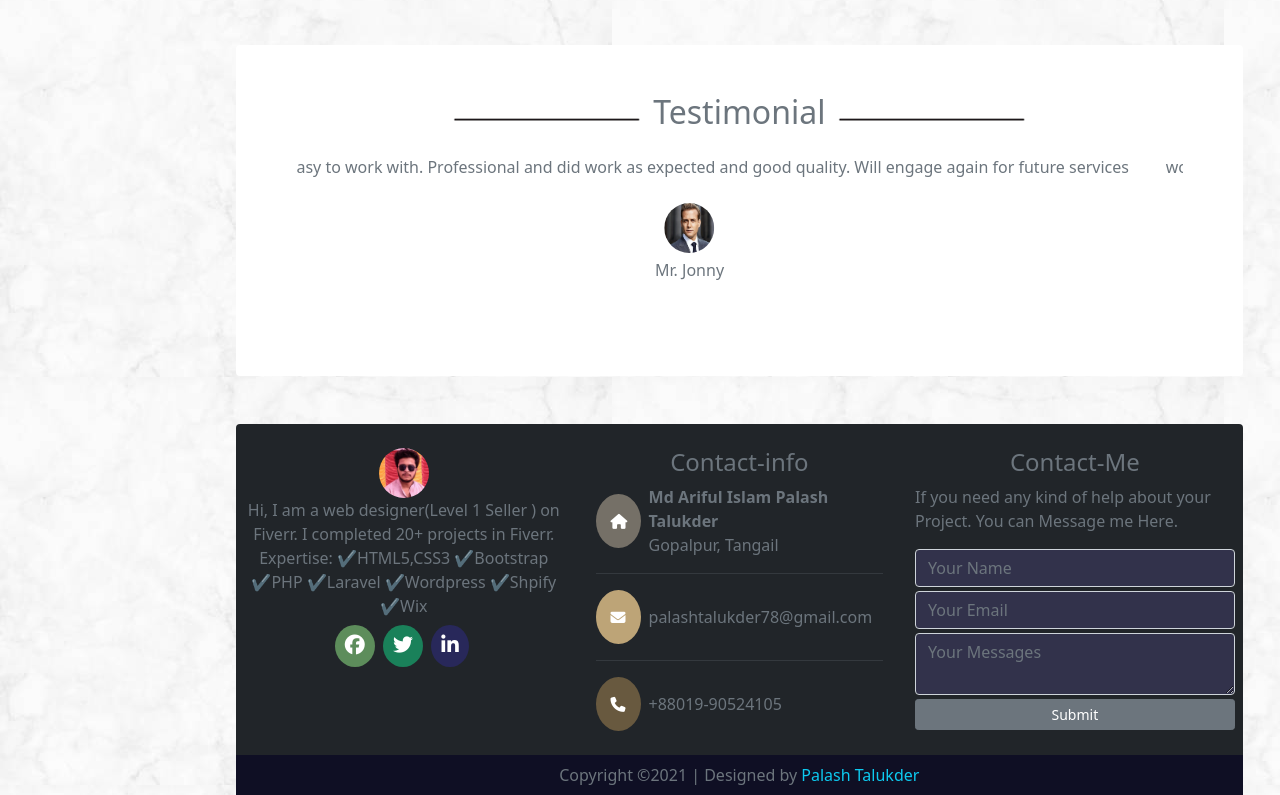
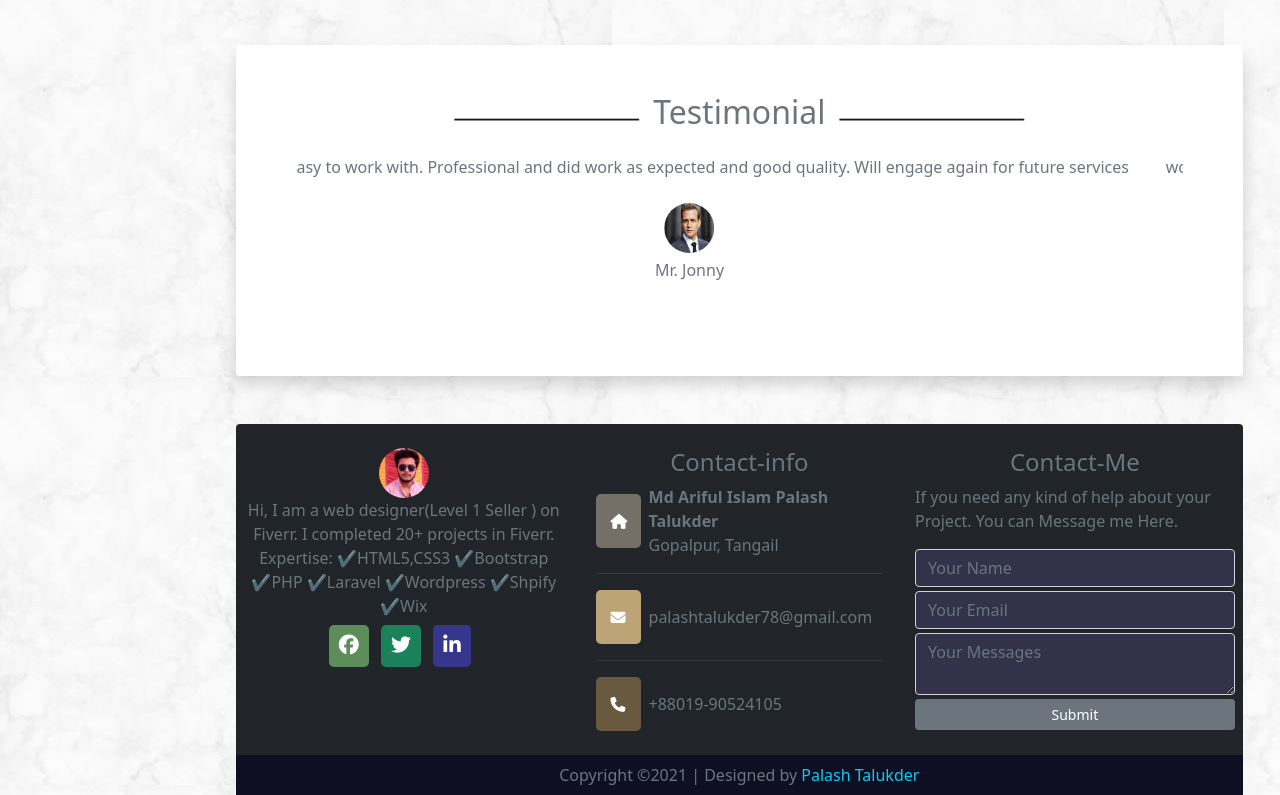
Before and after one commit to Palashtalukder78/my-portfolio, a plain HTML site: page index.html in a window 1280 px wide. Shown: the part 1663-2458 px from the top of the page. Drawn offline with nearby package versions, Linux system fonts and the light colour scheme.

Commit message:
changes icons and few things

```diff
--- a/index.html
+++ b/index.html
@@ -7,6 +7,7 @@
     <meta name="viewport" content="width=device-width, initial-scale=1.0">
     <link rel="stylesheet" href="assets/css/bootstrap.min.css">
     <link rel="stylesheet" href="assets/css/style.css">
+    <link rel="stylesheet" href="https://cdnjs.cloudflare.com/ajax/libs/animate.css/4.1.1/animate.min.css" />
     <title>Palash Talukder</title>
 </head>
 
@@ -88,13 +89,14 @@
                                 </button>
                             </div>
                             <div class="carousel-inner rounded border border-secondary border-5">
-                                <div class="carousel-item active">
+                                <div class="carousel-item active slider-1 text-light">
                                     <img class="img-fluid" width="100%" height="407px"
-                                        src="assets/images/sliders/slider-1.jpg" class="d-block w-100" alt="...">
+                                        src="assets/images/sliders/1.png" class="d-block w-100" alt="...">
                                 </div>
+
                                 <div class="carousel-item border-3">
                                     <img class="img-fluid" width="100%" height="407px"
-                                        src="assets/images/sliders/slider-2.jpg" class="d-block w-100" alt="...">
+                                        src="assets/images/sliders/2.png" class="d-block w-100" alt="...">
                                 </div>
                             </div>
                         </div>
@@ -124,7 +126,7 @@
                         </div>
                     </div>
                 </div>
-                <!-- Service Slider Section -->
+                <!-- Skill Slider Section -->
                 <div class="row bg-white rounded p-4 m-1">
                     <!-- My Service  -->
                     <div class="service-heading d-flex justify-content-center align-items-center">
@@ -143,7 +145,7 @@
                         <div class="carousel-inner">
                             <div class="carousel-item active">
                                 <div class="row">
-                                    <div class="col-lg-3 col-md-3 mt-md-2 mt-sm-2 ">
+                                    <div class="col-lg-3 col-md-3 mt-md-2 mt-sm-2">
                                         <div class="services">
                                             <div class="services-photo-frame">
                                                 <div class="photo">
@@ -161,7 +163,7 @@
                                             </div>
                                         </div>
                                     </div>
-                                    <div class="col-lg-3 col-md-3 mt-md-2 mt-sm-2 ">
+                                    <div class="col-lg-3 col-md-3 mt-md-2 mt-sm-2">
                                         <div class="services">
                                             <div class="services-photo-frame">
                                                 <div class="photo">
@@ -179,7 +181,7 @@
                                             </div>
                                         </div>
                                     </div>
-                                    <div class="col-lg-3 col-md-3 mt-md-2 mt-sm-2 ">
+                                    <div class="col-lg-3 col-md-3 mt-md-2 mt-sm-2">
                                         <div class="services">
                                             <div class="services-photo-frame">
                                                 <div class="photo">
@@ -197,7 +199,7 @@
                                             </div>
                                         </div>
                                     </div>
-                                    <div class="col-lg-3 col-md-3 mt-md-2 mt-sm-2 ">
+                                    <div class="col-lg-3 col-md-3 mt-md-2 mt-sm-2">
                                         <div class="services">
                                             <div class="services-photo-frame">
                                                 <div class="photo">
@@ -219,7 +221,7 @@
                             </div>
                             <div class="carousel-item">
                                 <div class="row">
-                                    <div class="col-lg-3 col-md-3 mt-md-2 mt-sm-2 ">
+                                    <div class="col-lg-3 col-md-3 mt-md-2 mt-sm-2">
                                         <div class="services">
                                             <div class="services-photo-frame">
                                                 <div class="photo">
@@ -237,7 +239,7 @@
                                             </div>
                                         </div>
                                     </div>
-                                    <div class="col-lg-3 col-md-3 mt-md-2 mt-sm-2 ">
+                                    <div class="col-lg-3 col-md-3 mt-md-2 mt-sm-2">
                                         <div class="services">
                                             <div class="services-photo-frame">
                                                 <div class="photo">
@@ -255,7 +257,7 @@
                                             </div>
                                         </div>
                                     </div>
-                                    <div class="col-lg-3 col-md-3 mt-md-2 mt-sm-2 ">
+                                    <div class="col-lg-3 col-md-3 mt-md-2 mt-sm-2">
                                         <div class="services">
                                             <div class="services-photo-frame">
                                                 <div class="photo">
@@ -273,7 +275,7 @@
                                             </div>
                                         </div>
                                     </div>
-                                    <div class="col-lg-3 col-md-3 mt-md-2 mt-sm-2 ">
+                                    <div class="col-lg-3 col-md-3 mt-md-2 mt-sm-2">
                                         <div class="services">
                                             <div class="services-photo-frame">
                                                 <div class="photo">
@@ -307,10 +309,10 @@
                     </div>
                 </div>
                 <!-- Contact me Heading  -->
-                <div class="row my-4">
+                <div class="row my-4 ">
                     <div class="col-12">
                         <div
-                            class="bg-secondary text-light my-4 p-4 d-flex justify-content-around align-items-center rounded">
+                            class="bg-secondary text-light my-4 p-4 d-flex justify-content-around align-items-center rounded shadow">
                             <h5 class="display-6"><span class="text-dark">Don't Hesitate</span> to knock me.
                             </h5>
                             <div>
@@ -439,7 +441,7 @@
                     </div>
                 </div>
                 <!-- Testimonial Section -->
-                <div class="row my-5 p-5 bg-white rounded text-secondary text-center">
+                <div class="row my-5 p-5 bg-white rounded text-secondary text-center shadow">
                     <!-- Testimonial Heading  -->
                     <div class="portfolio-heading d-flex justify-content-center align-items-center">
                         <div class="service-stright-line ">
@@ -456,25 +458,30 @@
                         <div id="carouselExampleSlidesOnly" class="carousel slide" data-bs-ride="carousel">
                             <div class="carousel-inner">
                                 <div class="carousel-item active ">
-                                    <p>Very easy to work with. Professional and did work as expected and good quality. Will engage again for future services</p>
+                                    <p>Very easy to work with. Professional and did work as expected and good quality.
+                                        Will engage again for future services</p>
                                     <img width="50px" height="50px" class="img-fluid rounded-circle my-2"
                                         src="assets/images/clients/client-1.jpg" alt="">
                                     <h6>Mr. Jonny</h6>
                                 </div>
                                 <div class="carousel-item">
-                                    <p>wonderful work. you are one of the best developers in this world . I pray that you will live longer to help many customers works. God bless you and will always let you do my jobs</p>
+                                    <p>wonderful work. you are one of the best developers in this world . I pray that
+                                        you will live longer to help many customers works. God bless you and will always
+                                        let you do my jobs</p>
                                     <img width="50px" height="50px" class="img-fluid rounded-circle my-2"
                                         src="assets/images/clients/client-2.jpg" alt="">
                                     <h6>Akwasi,<span class="text-muted">UK</span></h6>
                                 </div>
                                 <div class="carousel-item">
-                                    <p>Always available, make all changes fast with many revisions. Thanks. Will work again !</p>
+                                    <p>Always available, make all changes fast with many revisions. Thanks. Will work
+                                        again !</p>
                                     <img width="50px" height="50px" class="img-fluid rounded-circle my-2"
                                         src="assets/images/clients/client-3.jpg" alt="">
                                     <h6>Jimarestotel</h6>
                                 </div>
                                 <div class="carousel-item">
-                                    <p>Very easy to work with. Professional and did work as expected and good quality. Will engage again for future services</p>
+                                    <p>Very easy to work with. Professional and did work as expected and good quality.
+                                        Will engage again for future services</p>
                                     <img width="50px" height="50px" class="img-fluid rounded-circle my-2"
                                         src="assets/images/clients/client-4.jpg" alt="">
                                     <h6>Satsriak, Malysia</h6>
@@ -492,31 +499,31 @@
                             projects in Fiverr. Expertise: ✔HTML5,CSS3 ✔Bootstrap ✔PHP ✔Laravel ✔Wordpress ✔Shpify ✔Wix
                         </p>
 
-                        <div class="socila-icon">
-                            <a class="me-1"
-                                style="width: 20px ; height: 20px; padding: 10px; border-radius: 50%; background-color: rgb(93, 141, 91); color: #ffffff;"
+                        <div class="social-icon mb-3">
+                            <a class="me-2"
+                                style="width: 20px ; height: 20px; padding: 10px; border-radius: 5px; background-color: rgb(93, 141, 91); color: #ffffff;"
                                 href="https://www.facebook.com/profile.php?id=100009430642663" target="_blank"><i
                                     style="font-size: 20px;" class="fab fa-facebook m-0 p-0"></i></a>
 
-                            <a class="me-1"
-                                style="width: 20px ; height: 20px; padding: 10px; border-radius: 50%; background-color: rgb(26, 129, 90); color: #ffffff;"
+                            <a class="me-2"
+                                style="width: 20px ; height: 20px; padding: 10px; border-radius: 5px; background-color: rgb(26, 129, 90); color: #ffffff;"
                                 href="https://twitter.com/PalashT53549254" target="_blank"><i style="font-size: 20px;"
                                     class="fa fa-twitter m-0 p-0"></i></a>
 
-                            <a class="me-1"
-                                style="width: 20px ; height: 20px; padding: 10px; border-radius: 50%; background-color: rgb(40, 40, 90); color: #ffffff;"
+                            <a class="me-2"
+                                style="width: 20px ; height: 20px; padding: 10px; border-radius: 5px; background-color: rgb(54, 54, 141); color: #ffffff;"
                                 href="https://www.linkedin.com/in/palash-talukder-53669019a/" target="_blank"><i
                                     style="font-size: 20px;" class="fa fa-linkedin m-0 p-0"></i>
-                                </a>
+                            </a>
                         </div>
                     </div>
                     <div class="col-md-4 px-4">
                         <h4 class="text-center">Contact-info</h4>
                         <div class="d-flex align-items-center">
-                            <div style="background-color: rgb(117, 112, 103); color: #ffffff; padding: 15px;"
-                                class="me-2 rounded-circle">
+                            <div style="background-color: rgb(117, 112, 103); color: #ffffff; padding: 15px; border-radius: 5px;"
+                                class="me-2 ">
                                 <i style="height: 15px; width: 15px;font-size: 15px;"
-                                    class="fas fa-home text-center; padding: 0; border-radius: 50%;"></i>
+                                    class="fas fa-home text-center; padding: 0; "></i>
                             </div>
                             <div>
                                 <strong class="p-0 m-0">Md Ariful Islam Palash Talukder</strong>
@@ -525,8 +532,8 @@
                         </div>
                         <hr>
                         <div class="d-flex align-items-center">
-                            <div style="background-color: rgb(189, 164, 119); color: #ffffff; padding: 15px;"
-                                class="me-2 rounded-circle">
+                            <div style="background-color: rgb(189, 164, 119); color: #ffffff; padding: 15px; border-radius: 5px;"
+                                class="me-2">
                                 <i style="height: 15px; width: 15px;font-size: 15px;"
                                     class="fa fa-envelope text-center; padding: 0; border-radius: 50%;"></i>
                             </div>
@@ -536,8 +543,8 @@
                         </div>
                         <hr>
                         <div class="d-flex align-items-center">
-                            <div style="background-color: rgb(104, 89, 63); color: #ffffff; padding: 15px;"
-                                class="me-2 rounded-circle">
+                            <div style="background-color: rgb(104, 89, 63); color: #ffffff; padding: 15px; border-radius: 5px;"
+                                class="me-2">
                                 <i style="height: 15px; width: 15px;font-size: 15px;"
                                     class="fa fa-phone text-center; padding: 0; border-radius: 50%;"></i>
                             </div>
```
Also changed, not shown: assets/css/style.css (+4 -3 lines), assets/images/sliders/1.png (added), assets/images/sliders/2.png (added), assets/images/sliders/slider-3.jpg (added), assets/images/sliders/slider-4.jpg (added).
